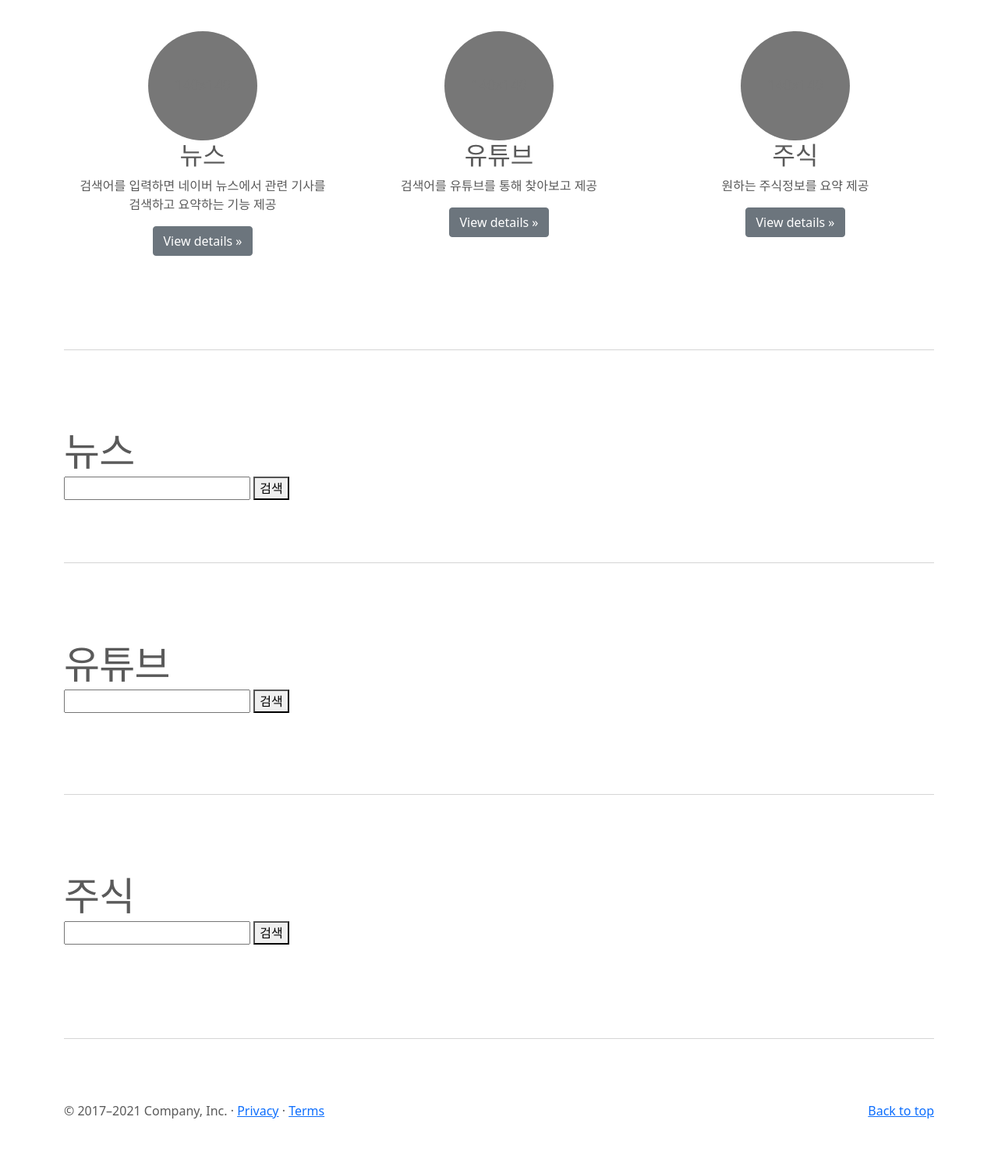
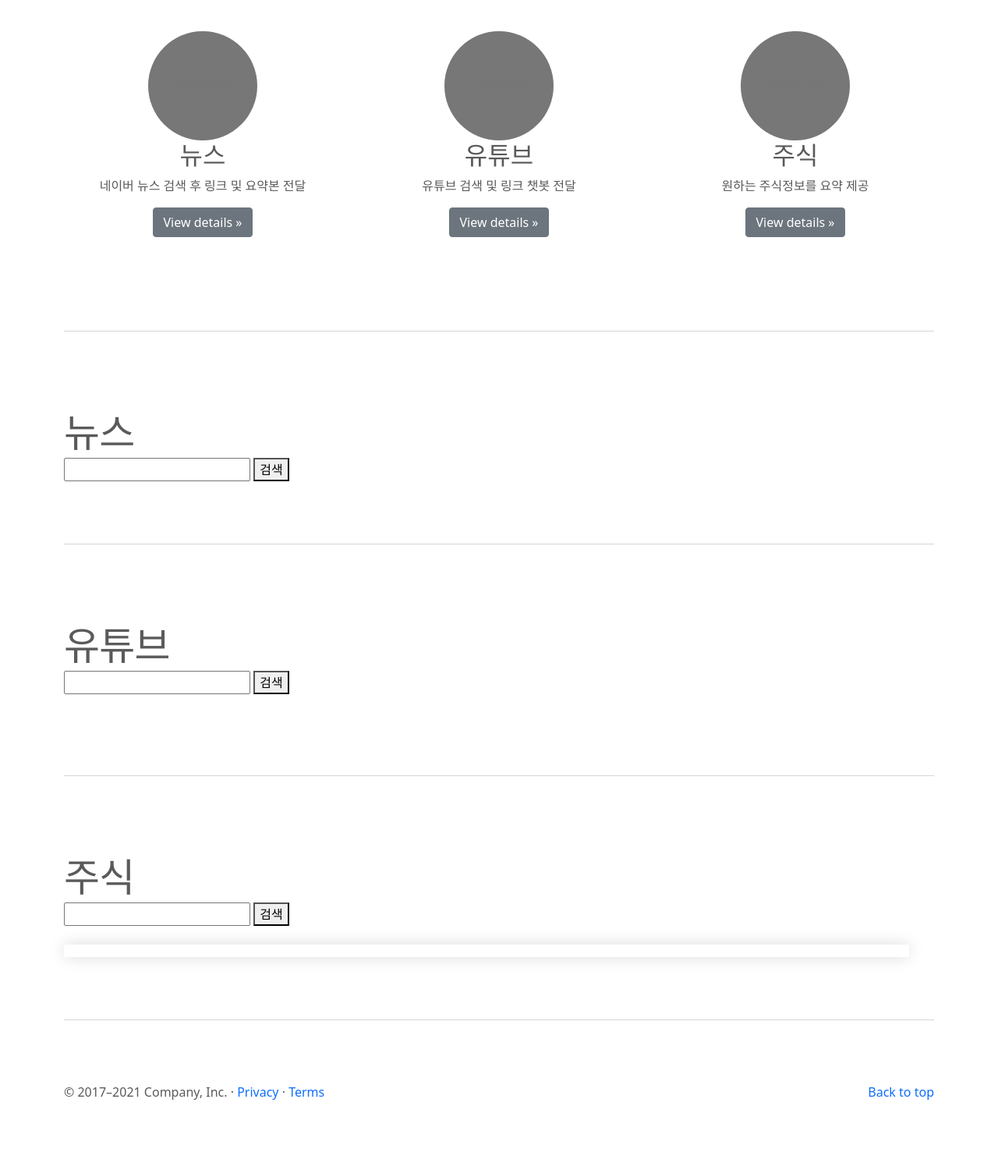
Before and after one commit to jas10220831/flask_practice, a Flask app: page / in a window 1280 px wide. Shown: the part 56-1556 px from the top of the page at 78% size. After the commit the page ends 1466 px from the top, so only its background shows below. Run offline with Flask 2, Linux system fonts and the light colour scheme; parts of the project's set-up code (start-up, migrations or seed data) failed here and were passed over; some libraries are stand-ins or nearby versions.

Commit message:
주식 테이블 디자인 수정, 뉴스요약 엔터 삽입

```diff
--- a/news_summarize.py
+++ b/news_summarize.py
@@ -55,13 +55,12 @@
   article = Article(article_url, language='ko')
   article.download()
   article.parse()
-  result = summarize(article.text, word_count=50)
-
+  result = summarize(article.text, word_count=50, split=True)
 
   content_summarize = ''
   # 요약이 아될 경우 그냥 본문 전달
   if result:
-    content_summarize = result
+    content_summarize = "'\n\n'".join(result)
   else:
     content_summarize = article.text
 
--- a/send_message.py
+++ b/send_message.py
@@ -7,12 +7,13 @@
 TELEGRAM_TOKEN = config('TELEGRAM_TOKEN')
 WEBHOOK_URL = config('WEBHOOK_URL')
 bot_url = f"https://api.telegram.org/bot{TELEGRAM_TOKEN}/"
-
+chat_id = config('chat_id')
 
 def send(text, chat_id):
   send_url = f'{bot_url}sendMessage?text={text}&chat_id={chat_id}'
   requests.get(send_url)
   return
+
 
 def greeting(chat_id):
     text = "안녕하세요 \n 검색어를 입려해주세요 "
--- a/stock.py
+++ b/stock.py
@@ -82,7 +82,7 @@
     source_result = [source.get_text() for source in sources]
 
     stock_news = []
-    for i in range(5):
+    for i in range(8):
         one_news = {
             '날짜' : date_result[i],
             '제목' : title_result[i],
--- a/templates/index.html
+++ b/templates/index.html
@@ -22,15 +22,37 @@
         user-select: none;
       }
 
+
+      a {
+        text-decoration: none;
+      }
+
       @media (min-width: 768px) {
         .bd-placeholder-img-lg {
           font-size: 3.5rem;
         }
       }
 
-      table, th, td {
-        border:1px solid black;
+      .styled-table {
+        border-collapse: collapse;
+        margin: 25px 0;
+        font-size: 0.9em;
+        font-family: sans-serif;
+        min-width: 400px;
+        box-shadow: 0 0 20px rgba(0, 0, 0, 0.15);
       }
+
+      .styled-table #table_header > th {
+        background-color: #3cb6db;
+        color: #ffffff;
+        text-align: center;
+      }
+      .styled-table th,
+      .styled-table td {
+        text-align: center;
+        font-size: 14px;
+      }
+
     </style>
 
 
@@ -77,14 +99,14 @@
               <rect width="100%" height="100%" fill="#777"/><text x="50%" y="50%" fill="#777" dy=".3em">140x140</text></svg>
 
             <h2>뉴스</h2>
-            <p>검색어를 입력하면 네이버 뉴스에서 관련 기사를 검색하고 요약하는 기능 제공</p>
+            <p> 네이버 뉴스 검색 후 링크 및 요약본 전달</p>
             <p><a class="btn btn-secondary" href="#news">View details &raquo;</a></p>
           </div><!-- /.col-lg-4 -->
           <div class="col-lg-4">
             <svg class="bd-placeholder-img rounded-circle" width="140" height="140" xmlns="http://www.w3.org/2000/svg" role="img" aria-label="Placeholder: 140x140" preserveAspectRatio="xMidYMid slice" focusable="false"><title>Placeholder</title><rect width="100%" height="100%" fill="#777"/><text x="50%" y="50%" fill="#777" dy=".3em">140x140</text></svg>
 
             <h2>유튜브</h2>
-            <p>검색어를 유튜브를 통해 찾아보고 제공</p>
+            <p>유튜브 검색 및 링크 챗봇 전달</p>
             <p><a class="btn btn-secondary" href="#youtube">View details &raquo;</a></p>
           </div><!-- /.col-lg-4 -->
           <div class="col-lg-4">
@@ -126,6 +148,7 @@
           <div class="row featurette">
             <div class="col-12">
               <h2 class="featurette-heading mt-4">유튜브<span class="text-muted"></h2>
+              <rect width="100%" height="100%" fill="#eee"></rect>
               <form class="get_news mb-4" action="{{ url_for('youtube_search') }}" method="post">
                 <input name="youtube_word" class="youtube_word" id="youtube_word" type="text">
                 <a href=# id=search_youtube><button class="search_youtube">검색</button></a>
@@ -151,9 +174,9 @@
             </div>
 
             <div  class="col d-flex justify-center">
-              <table id="collected_stock" style="width:100%">
+              <table id="collected_stock" style="width:100%" class="styled-table m-0">
               </table>
-              <ul id="stock_news">
+              <ul id="stock_news" class="align-content-center">
               </ul>
             </div>
 
@@ -250,7 +273,7 @@
       data: JSON.stringify(data),
       dataType:'json',
       success: function(data) {
-        console.log(data)
+
       }
     });
 
@@ -291,7 +314,6 @@
               .appendTo("#youtube_card_"+i)
               $("<i>")
                 .attr("class", "bi bi-youtube")
-                .attr("href", data.videos[i]["url"])
                 .attr("target", "_blank")
                 .appendTo("#youtube_button_"+i)
               $("<a>")
@@ -301,7 +323,6 @@
                 .appendTo("#youtube_card_"+i)
                 $("<i>")
                   .attr("class", "bi bi-telegram")
-                  .attr("onclick", "sendMessage(this)")
                   .attr("id", "telegran_"+i)
                   .appendTo("#telegram_"+i)
           }
@@ -334,7 +355,7 @@
       $.getJSON($SCRIPT_ROOT + '/stock_search', {
         search_word: $('input[name="stock_word"]').val()
       }, function(data) {
-        for (let i = 0; i < 5; i++) {
+        for (let i = 0; i < 8; i++) {
           $("<li>")
             .attr("id", "stock_news_"+i)
             .appendTo("#stock_news")
@@ -346,6 +367,7 @@
         }
         $("<tr>")
           .attr("id", "table_header")
+          .attr("class", "text-align: center")
           .appendTo("#collected_stock")
           $("<th>")
             .text("날짜")
```
